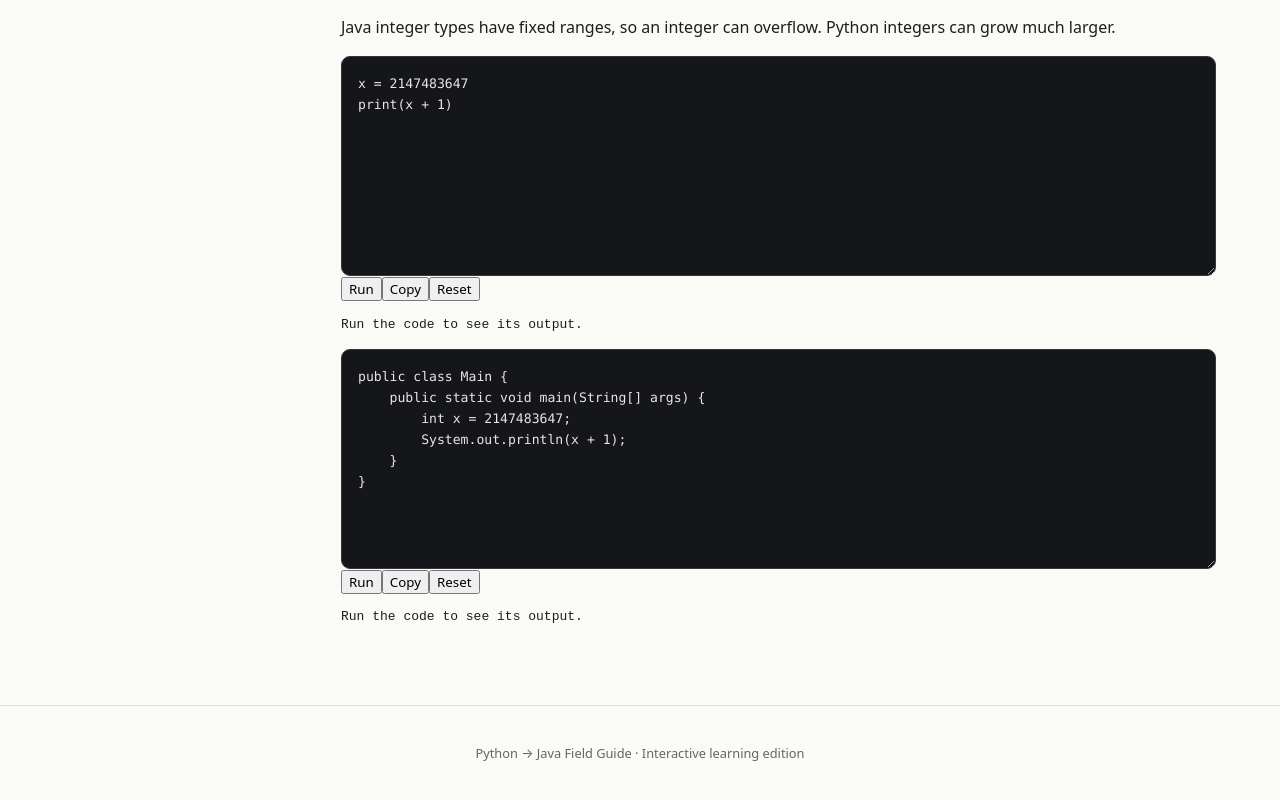
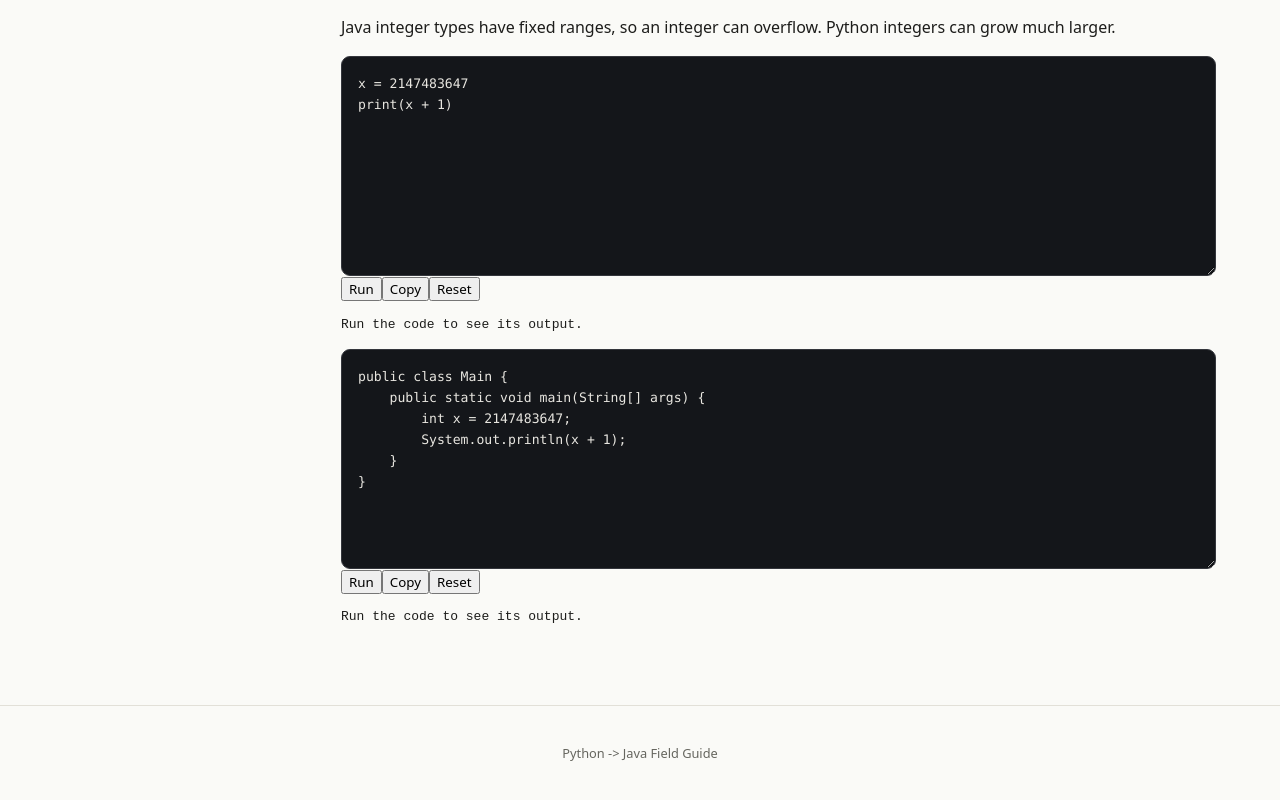
Before and after one commit to Dev-K1213/CS180-Honors-Proj, a plain HTML site: page index.html in a window 1280 px wide. Shown: the part 3101-3901 px from the top of the page. Drawn offline with Linux system fonts and the light colour scheme; a script that the page names is missing.

Commit message:
changed wording of somethings on html

```diff
--- a/index.html
+++ b/index.html
@@ -52,7 +52,7 @@
     </div>
 
     <footer>
-        <p>Python → Java Field Guide · Interactive learning edition</p>
+        <p>Python -> Java Field Guide</p>
     </footer>
 </body>
 </html>
```
